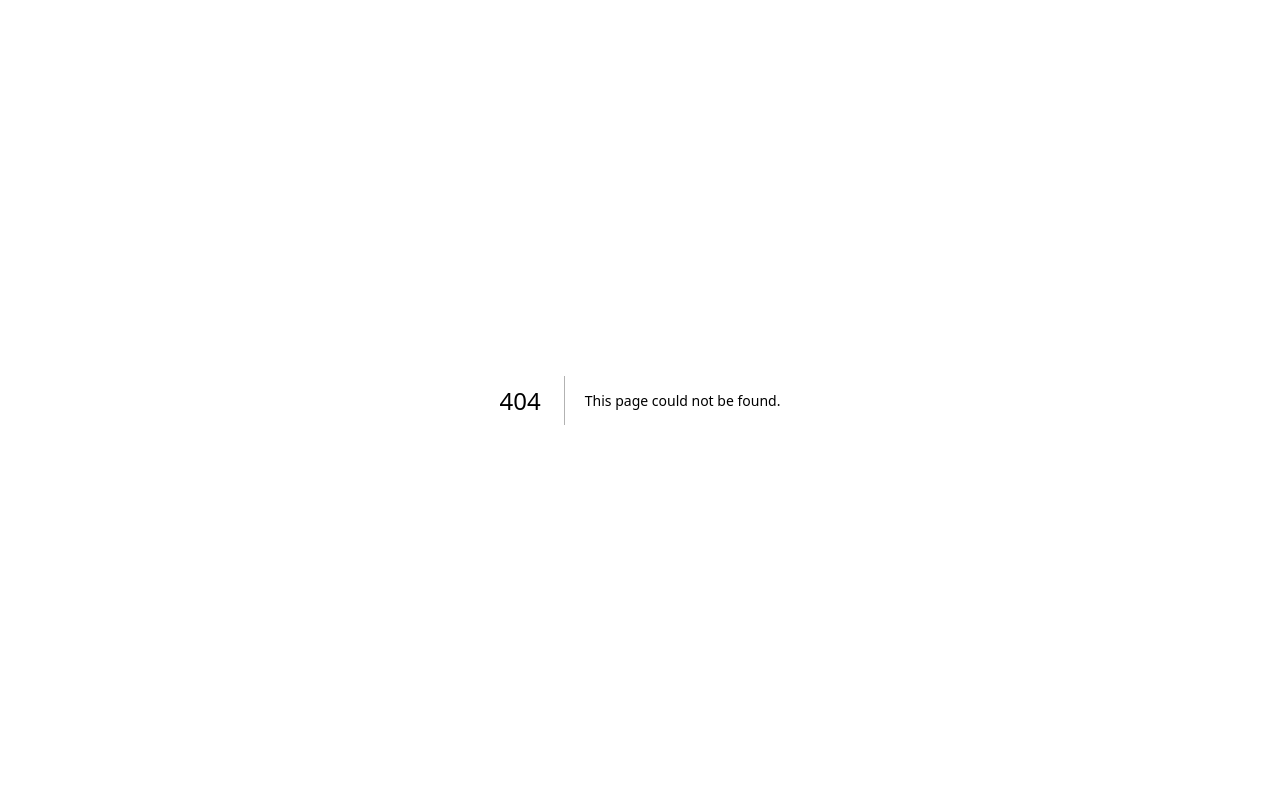
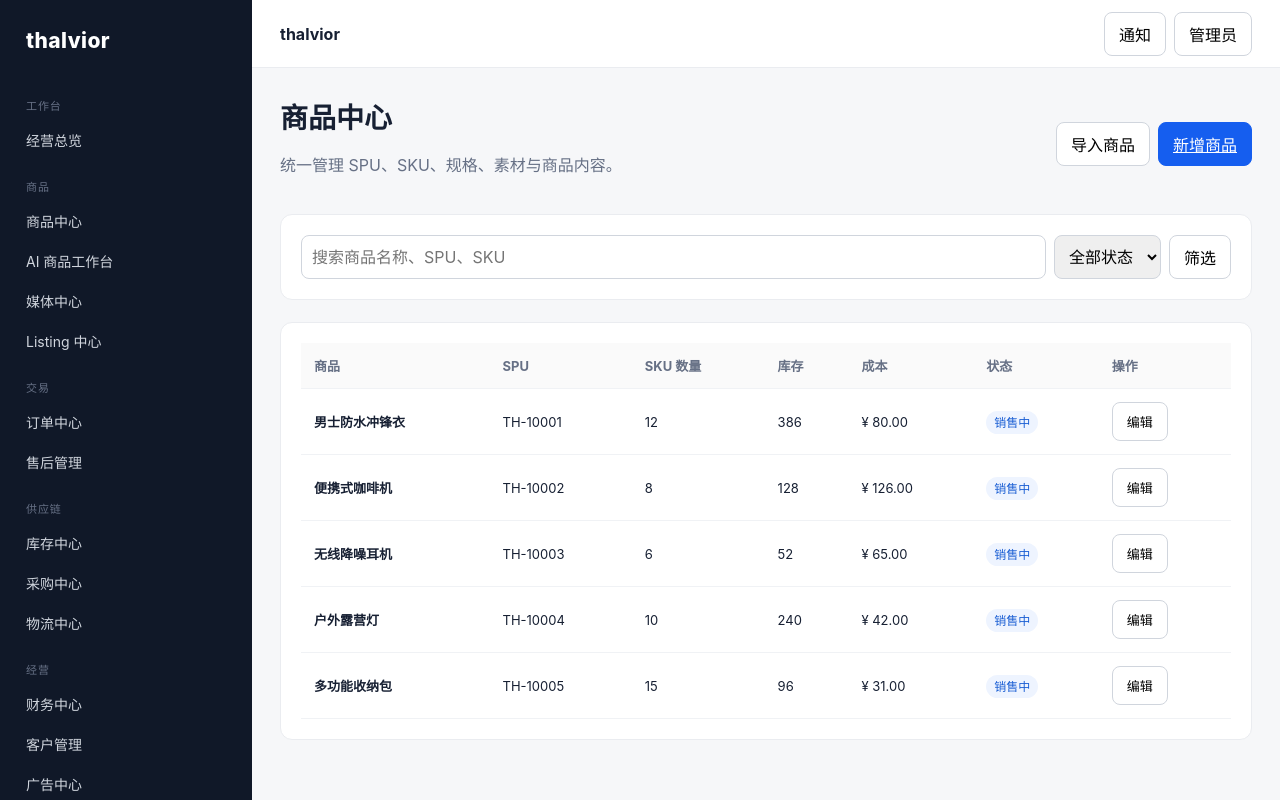
Before and after one commit to xh1455795803-beep/thalvior, a Next.js app in the folder apps/web/: page /products in a window 1280 px wide. Before the commit this address had no page. Built offline with nearby package versions, Linux system fonts and the light colour scheme.

Commit message:
feat(products): add product center template

```diff
--- /dev/null
+++ b/apps/web/app/(erp)/products/page.tsx
@@ -0,0 +1,3 @@
+import Link from "next/link";
+const rows=["男士防水冲锋衣","便携式咖啡机","无线降噪耳机","户外露营灯","多功能收纳包"];
+export default function Products(){return <section className="content"><div style={{display:"flex",justifyContent:"space-between",alignItems:"center"}}><div><h1 className="title">商品中心</h1><p className="muted">统一管理 SPU、SKU、规格、素材与商品内容。</p></div><div className="actions"><button className="btn">导入商品</button><Link className="btn primary" href="#">新增商品</Link></div></div><div className="card section"><div className="actions"><input placeholder="搜索商品名称、SPU、SKU" style={{flex:1,padding:10,border:"1px solid #d0d5dd",borderRadius:8}}/><select style={{padding:10,border:"1px solid #d0d5dd",borderRadius:8}}><option>全部状态</option><option>销售中</option><option>草稿</option><option>已归档</option></select><button className="btn">筛选</button></div></div><div className="card section"><table className="table"><thead><tr><th>商品</th><th>SPU</th><th>SKU 数量</th><th>库存</th><th>成本</th><th>状态</th><th>操作</th></tr></thead><tbody>{rows.map((r,i)=><tr key={r}><td><strong>{r}</strong></td><td>TH-{10001+i}</td><td>{[12,8,6,10,15][i]}</td><td>{[386,128,52,240,96][i]}</td><td>¥ {[80,126,65,42,31][i]}.00</td><td><span className="tag">销售中</span></td><td><button className="btn">编辑</button></td></tr>)}</tbody></table></div></section>}
```
